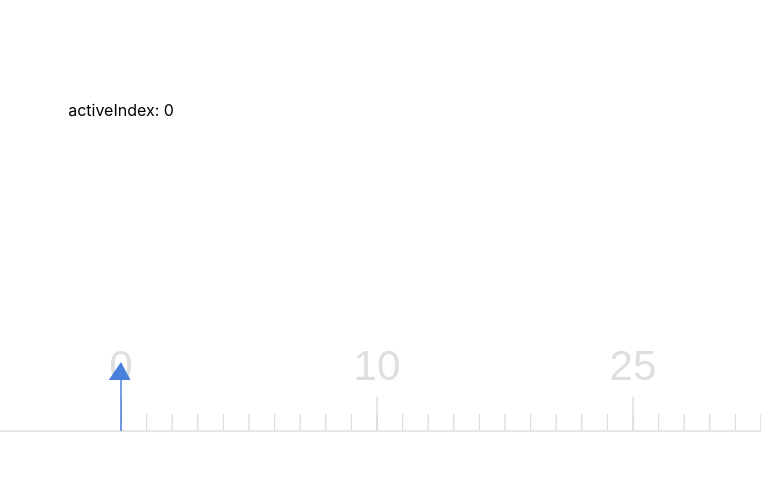
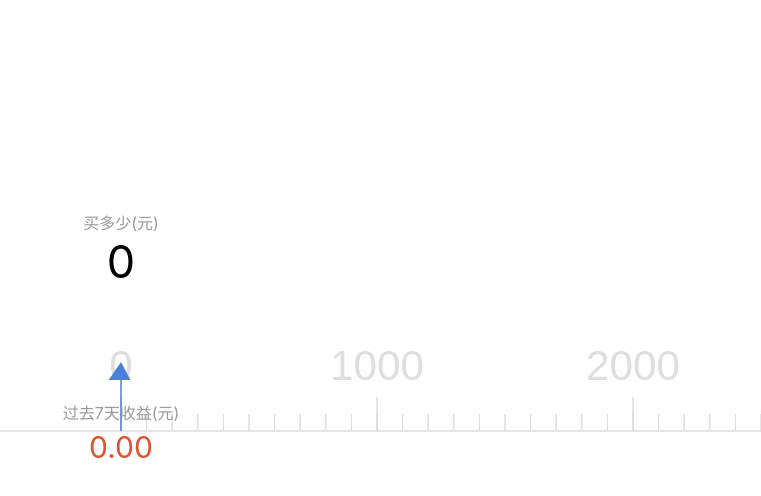
Before and after one commit to lchreal6/canvas-slide-calculator, a React (Create React App) app: page / in a window 1280 px wide. Shown: the top 496 px of the page, without its empty margins (519-1280 px from the left). Built offline with nearby package versions, Linux system fonts and the light colour scheme.

Commit message:
add md content

```diff
--- a/src/App.js
+++ b/src/App.js
@@ -8,13 +8,16 @@ class App extends Component {
     activeIndex: 0
   }
 
+
+
   componentDidMount() {
     const self = this;
+    const arrData = this.handleData(100000, 1000)
     const options = {
       width: window.innerWidth,
       height: 100,
       element: '#calculator',
-      data: [0, 10, 25, 33, 40, 55, 63, 78, 89, 99 ,109],
+      data: arrData,
       onSelect(data) {
         self.setState({
           activeIndex: data
@@ -26,11 +29,26 @@ class App extends Component {
     cal.render();
   }
 
+  handleData(maxNum, gap) {
+    const arr = [];
+    for(let i = 0; i <= maxNum; i= i + gap) {
+      arr.push(i);
+    }
+    return arr;
+  }
+
   render() {
     return (
       <div className="App">
-        <div className="index-tips"><span>activeIndex: {this.state.activeIndex}</span></div>
+        <div className="index-tips">
+          <div className="tips-title">买多少(元)</div>
+          <div className="tips-money">{this.state.activeIndex}</div>
+        </div>
         <canvas id="calculator"></canvas>
+        <div className="expect-amount">
+          <div>过去7天收益(元)</div>
+          <div className="expect-money">{(this.state.activeIndex * 0.8934 / 52).toFixed(2)}</div>
+        </div>
       </div>
     );
   }
--- a/src/index.css
+++ b/src/index.css
@@ -33,7 +33,30 @@ canvas {
 
 .index-tips {
   position: absolute;
-  top: 100px;
+  top: 210px;
   width: 100%;
   text-align: center;
 }
+.tips-title {
+  color: rgb(154, 154, 154);
+  font-size: 16px;
+}
+.tips-money {
+  color: #000;
+  font-size: 45px;
+}
+
+.expect-amount {
+  position: absolute;
+  color: rgb(154, 154, 154);
+  font-size: 16px;
+  top: 400px;
+  width: 100%;
+  text-align: center;
+}
+
+.expect-money {
+  margin-top: 5px;
+  color: rgb(222, 82, 49);
+  font-size: 30px;
+}
--- a/src/slide-calculator/index.js
+++ b/src/slide-calculator/index.js
@@ -88,10 +88,11 @@ class Calculator {
       const data = this.data[index];
       this.ctx.fillText(data, k, -scaleHeight - this.width * 0.0133);
 
-      if(k === 0) {
-        const selectIndex = (-startX + k)/this.columnWidth
-        this.onSelect && this.onSelect(this.data[selectIndex])
+      let selectIndex = Math.round(-startX / this.columnWidth);
+      if(-startX > this.columnWidth * this.columnLen) {
+        selectIndex = this.columnLen
       }
+      this.onSelect && this.onSelect(this.data[selectIndex])
 
       for(let j = k; j < k + this.columnWidth; j = j + this.columnItemWidth) {
         if(-startX + j <= maxcolumn) {
@@ -144,14 +145,14 @@ class Calculator {
       endTime = new Date().getTime();
       const time = endTime - startTime;
 
-      if(time < 300) {
+      if(time < 250) {
         if(self.vx < - 0) {
-          self.scrollDistance = - self.columnWidth * self.columnLen * 20 * self.devicePixelRatio / time;
+          self.scrollDistance = - self.columnWidth * self.columnLen * 10 * self.devicePixelRatio / time;
           if(self.scrollDistance + self.offsetX <  -self.columnWidth * self.columnLen - self.width * 0.1) {
             self.scrollDistance = -self.columnWidth * self.columnLen - self.width * 0.1 - self.offsetX;
           }
         } else if (self.vx > 0) {
-          self.scrollDistance = self.columnWidth * self.columnLen * 20 * self.devicePixelRatio / time;
+          self.scrollDistance = self.columnWidth * self.columnLen * 10 * self.devicePixelRatio / time;
           if(self.scrollDistance + self.offsetX > self.width * 0.1) {
             self.scrollDistance = self.width * 0.1 - self.offsetX;
           }
```
Also changed, not shown: assets/calculator.gif (added), 13 other files (tests, documents, lock files or other folders).
